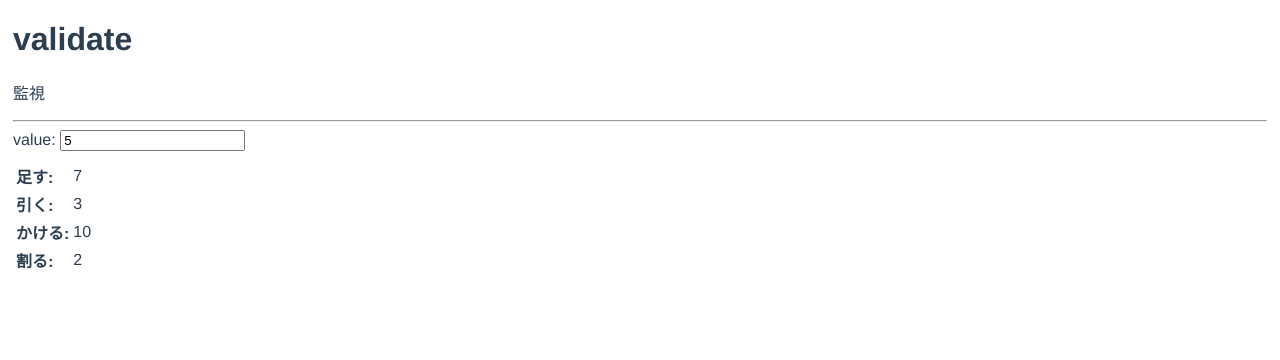
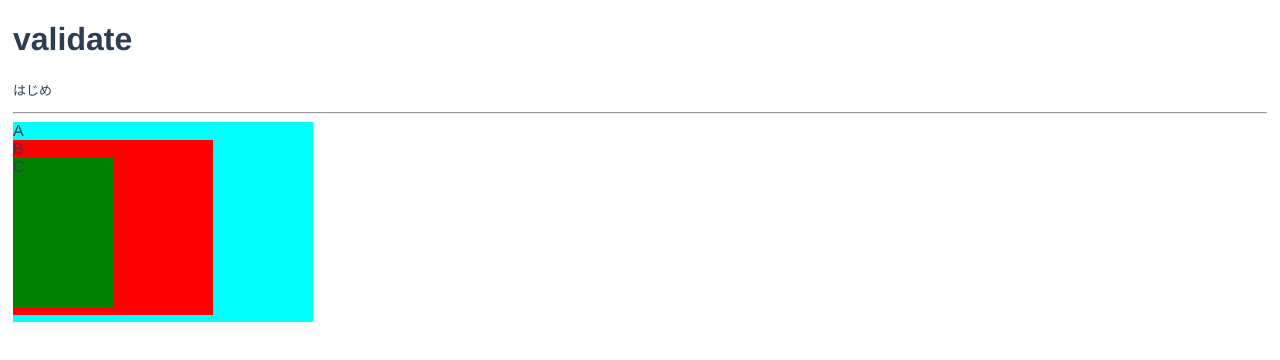
Before and after one commit to ito0804takuya/hello_app, a Vue app: page / in a window 1280 px wide. Shown: the top 360 px of the page. Built offline with nearby package versions, Linux system fonts and the light colour scheme.

Commit message:
イベント(4-2章)

```diff
--- a/src/components/HelloWorld.vue
+++ b/src/components/HelloWorld.vue
@@ -1,16 +1,17 @@
 <template>
   <div class="hello">
     <h1>{{ title }}</h1>
-    <p>{{ message }}</p>
+    <pre v-on:click="clear">{{ message }}</pre>
     <hr>
-    <div>value: <input type="number" v-model="val"></div>
-    <div style="height:10px;"></div>
-    <table>
-      <tr><th>足す: </th><td>{{ add }}</td></tr>
-      <tr><th>引く: </th><td>{{ sub }}</td></tr>
-      <tr><th>かける: </th><td>{{ mult }}</td></tr>
-      <tr><th>割る: </th><td>{{ div }}</td></tr>
-    </table>
+
+    <!-- 一番上に重なっているCのタグをclickすると、その下のB, Aのonclickも発動する -->
+    <div id="out" class="out" v-on:click="a_event">A
+      <div id="mid" class="mid" v-on:click.self="b_event">B
+        <div id="in" class="in" v-on:click="c_event">C
+        </div>
+      </div>
+    </div>
+
   </div>
 </template>
 
@@ -23,26 +24,22 @@ export default {
   // 変数を用意（初期値とともに）
   data: function() {
     return {
-      message: "監視",
-      val: 0,
-      add: 0,
-      sub: 0,
-      mult: 0,
-      div: 0,
+      message: "はじめ",
     };
   },
-  watch: {
-    val: function(value) {
-      this.val = value;
-      const parsedVal = parseInt(value);
-      this.add = Math.floor(parsedVal + 2);
-      this.sub = Math.floor(parsedVal - 2);
-      this.mult = Math.floor(parsedVal * 2);
-      this.div = Math.floor(parsedVal / 2);
+  methods: {
+    a_event: function(event) {
+      this.message += "Aイベント [" + event.target.id + ' -> ' + event.currentTarget.id + "]\n";
+    },
+    b_event: function(event) {
+      this.message += "Bイベント [" + event.target.id + ' -> ' + event.currentTarget.id + "]\n";
+    },
+    c_event: function(event) {
+      this.message += "Cイベント [" + event.target.id + ' -> ' + event.currentTarget.id + "]\n";
+    },
+    clear: function() {
+      this.message = "";
     }
-  },
-  created: function() {
-    this.val = 5;
   }
 }
 </script>
@@ -53,4 +50,19 @@ div {
   padding: 0px;
   text-align: left;
 }
+div.out {
+  background-color: aqua;
+  width: 300px;
+  height: 200px;
+}
+div.mid {
+  background-color: red;
+  width: 200px;
+  height: 175px;
+}
+div.in {
+  background-color: green;
+  width: 100px;
+  height: 150px;
+}
 </style>
```
